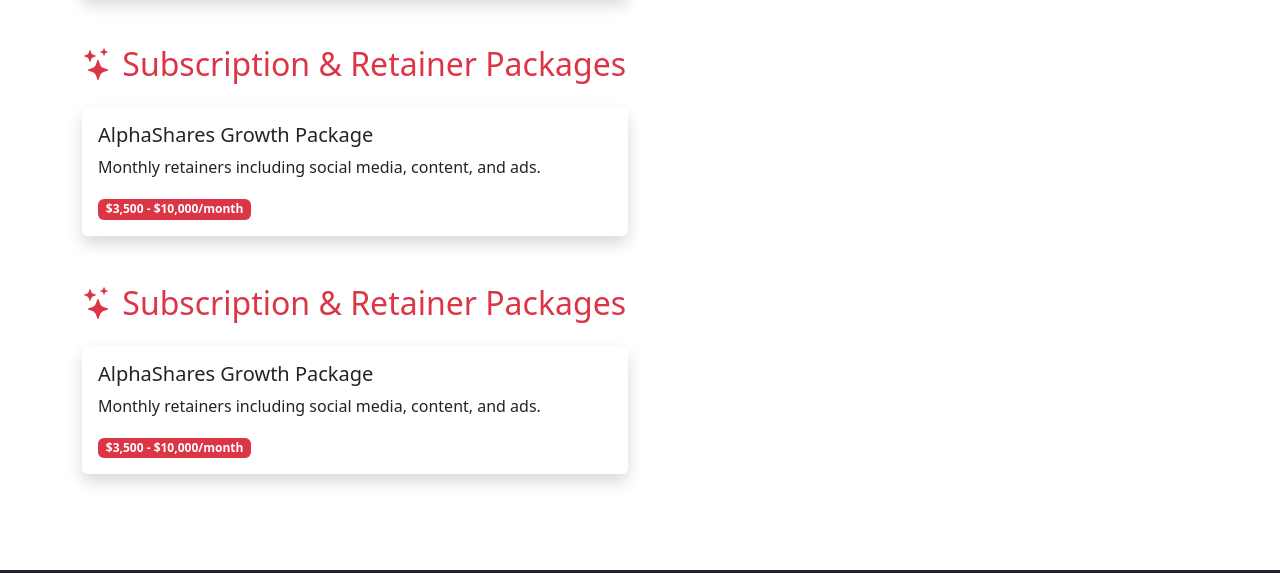
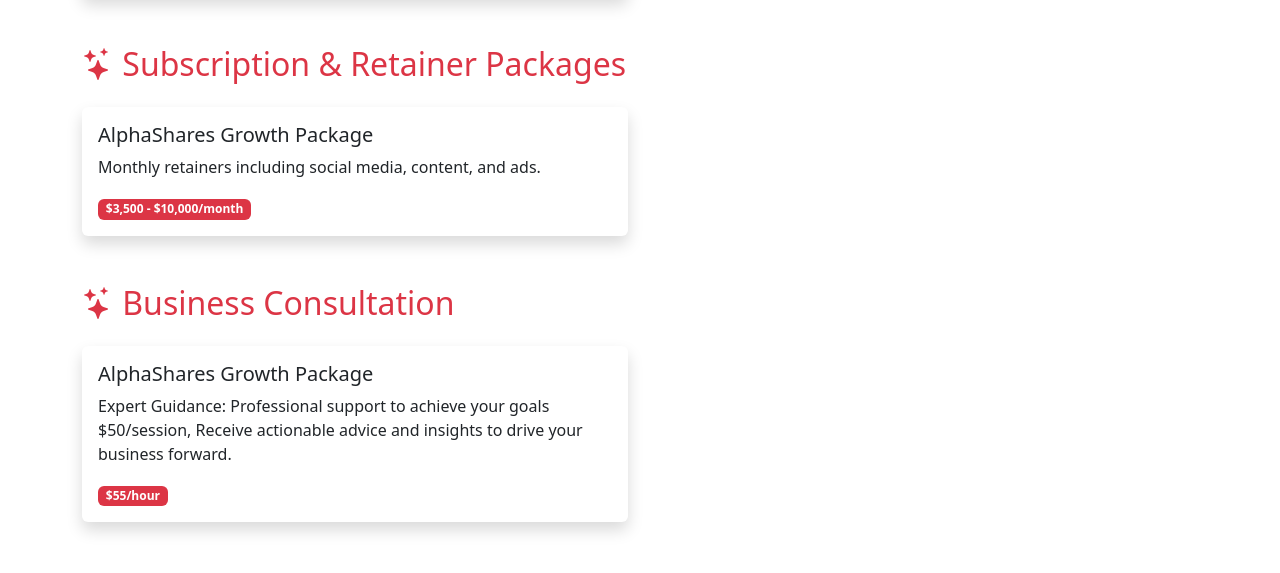
Before and after one commit to mike-oradini/alpha-shares-info, a plain HTML site: page public/index.html in a window 1280 px wide. Shown: the part 999-1572 px from the top of the page. Drawn offline with nearby package versions, Linux system fonts and the light colour scheme.

Commit message:
Update index.html

```diff
--- a/public/index.html
+++ b/public/index.html
@@ -120,14 +120,14 @@
     </section>
 
     <section id="business" class="mt-5">
-        <h2 class="mb-4 text-danger"><i class="bi bi-stars"></i> Subscription & Retainer Packages</h2>
+        <h2 class="mb-4 text-danger"><i class="bi bi-stars"></i> Business Consultation </h2>
         <div class="row g-4">
             <div class="col-md-6">
                 <div class="card shadow border-0">
                     <div class="card-body">
                         <h5 class="card-title">AlphaShares Growth Package</h5>
-                        <p class="card-text">Monthly retainers including social media, content, and ads.</p>
-                        <span class="badge bg-danger">$3,500 - $10,000/month</span>
+                        <p class="card-text">Expert Guidance: Professional support to achieve your goals $50/session, Receive actionable advice and insights to drive your business forward.</p>
+                        <span class="badge bg-danger"> $55/hour </span>
                     </div>
                 </div>
             </div>
```
